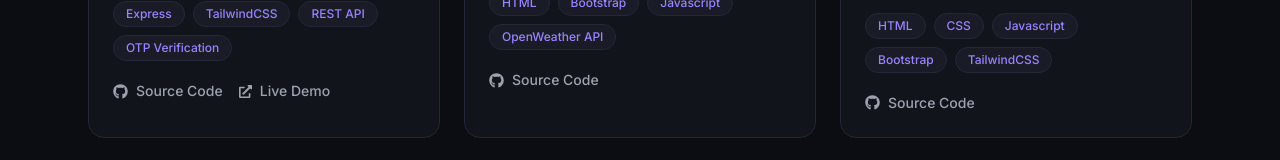
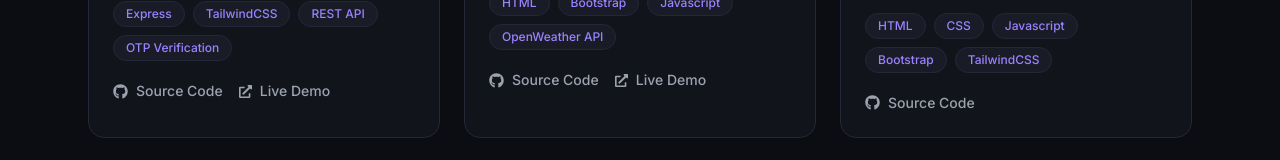
Before and after one commit to nitish1445/portfolio, a React (Vite) app: page /projects in a window 1280 px wide. Shown: the part 1254-1414 px from the top of the page. Built offline with nearby package versions, Linux system fonts and the light colour scheme.

Commit message:
Update live URL for weather app project

```diff
--- a/src/assets/data/projects.js
+++ b/src/assets/data/projects.js
@@ -76,7 +76,7 @@ const projects = [
     tech: ["HTML", "Bootstrap", "Javascript", "OpenWeather API"],
     github:
       "https://github.com/nitish1445/RICR-Web-Development/tree/main/weatherApp",
-    live: null,
+    live: "https://weatherapp-nitish.netlify.app/",
     image:
       "https://images.unsplash.com/photo-1504608524841-42fe6f032b4b?w=800&q=80",
   },
```
